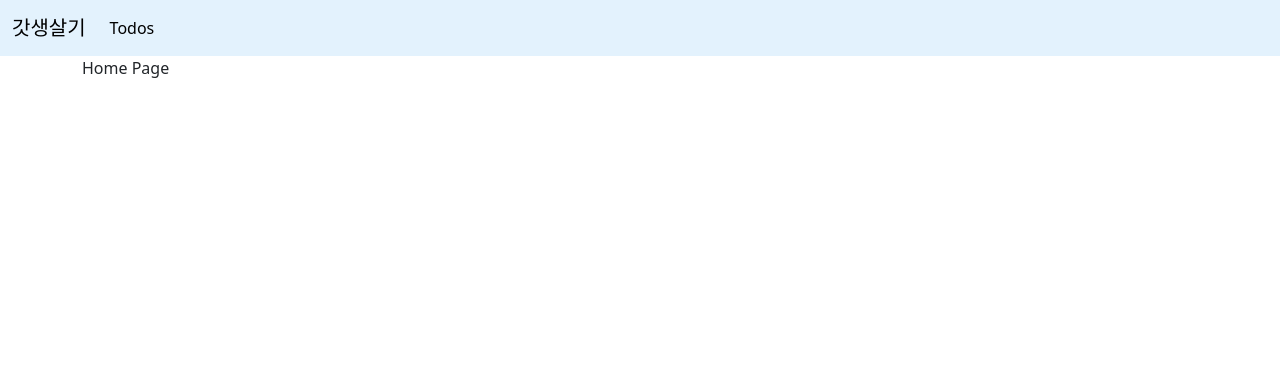
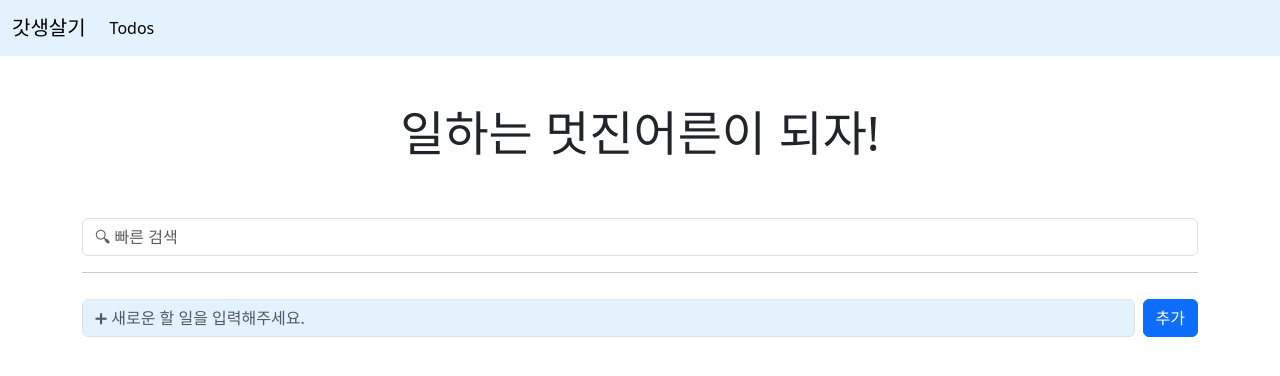
Before and after one commit to 2Heeae/vue3-project, a Vue app: page / in a window 1280 px wide. Shown: the top 376 px of the page. Built offline with nearby package versions, Linux system fonts and the light colour scheme.

Commit message:
[To-Do] 홈 화면에 컴포넌트 추가

```diff
--- a/db.json
+++ b/db.json
@@ -35,24 +35,6 @@
       "subject": "달력도 추가해야징",
       "completed": false,
       "date": "2024-01-10 15:57:00"
-    },
-    {
-      "id": "cd0c",
-      "subject": "퇴근하기",
-      "completed": false,
-      "date": "2024-01-10 15:57:07"
-    },
-    {
-      "id": "b940",
-      "subject": "ㅇㄹ",
-      "completed": false,
-      "date": "2024-01-11 13:34:05"
-    },
-    {
-      "id": "3d41",
-      "subject": "ㄴㅇ",
-      "completed": false,
-      "date": "2024-01-11 13:38:15"
     }
   ]
 }
--- a/src/components/TodoSimpleForm.vue
+++ b/src/components/TodoSimpleForm.vue
@@ -6,6 +6,7 @@
           class="form-control"
           type="text"
           v-model="todo"
+          style="background-color: #e3f2fd"
           placeholder="➕︎ 새로운 할 일을 입력해주세요."
         >
         </div>
--- a/src/components/searchBar.vue
+++ b/src/components/searchBar.vue
@@ -6,7 +6,6 @@
             @input="onSearch(stext = $event.target.value)"
             placeholder="🔍︎ 빠른 검색"
         >
-        <hr />
     </div>
 
 </template>
--- a/src/pages/homeIndex.vue
+++ b/src/pages/homeIndex.vue
@@ -1,13 +1,28 @@
 <template>
-  <div>Home Page</div>
+  <div>
+    <h1 class="display-5 text-center p-5">일하는 멋진어른이 되자!</h1>
+    <SearchBar />
+    <hr style="padding: 5px"/>
+    <TodoSimpleFormVue />
+    <div style="color:red; margin: 7px;">
+        {{ error }}
+    </div>
+    <div style="padding: 3px"></div>
+  </div>
 </template>
 
 <script>
-export default {
+    import TodoSimpleFormVue from '@/components/TodoSimpleForm.vue';
+    import SearchBar from '@/components/searchBar.vue';
 
-}
+    export default{
+
+      components: {
+        TodoSimpleFormVue,
+        SearchBar
+      },
+      setup() {
+
+    }
+  }
 </script>
-
-<style>
-
-</style>
--- a/src/pages/todos/todoIndex.vue
+++ b/src/pages/todos/todoIndex.vue
@@ -2,13 +2,13 @@
     <router-view/>
       <div>
         <h1 class="display-4 text-center p-3">To-Do List</h1>
-
         <SearchBar @search= "search"/>
+        <hr style="padding: 5px"/>
         <TodoSimpleFormVue @add-todo="addTodo" />
         <div style="color:red; margin: 7px;">
             {{ error }}
         </div>
-
+        <div style="padding: 3px"></div>
         <div
           class="p-3"
           v-if="!filteredTodos.length"
```
